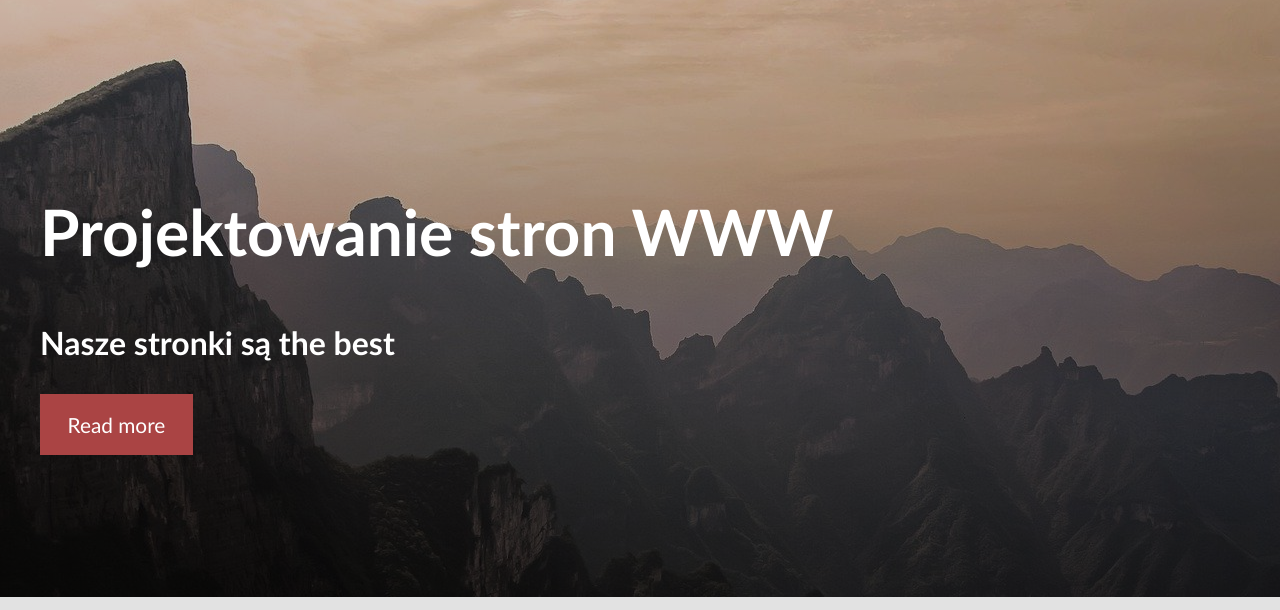
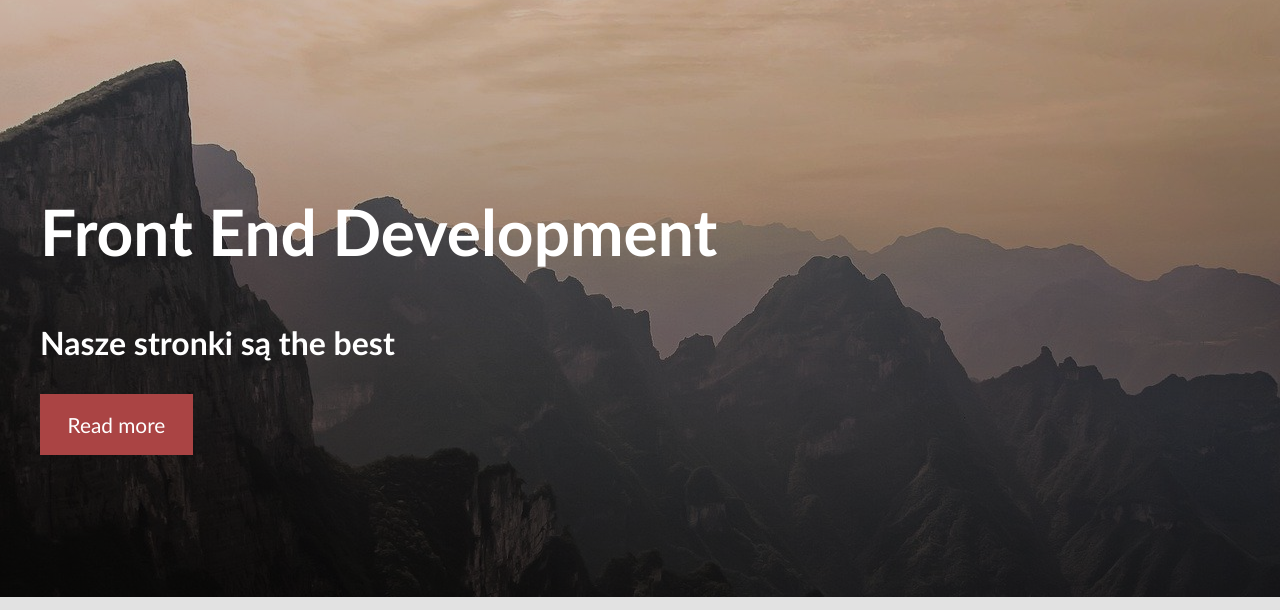
Before and after one commit to Bartosz27Z/pierwsza-strona-www, a plain HTML site: page index.html in a window 1280 px wide. Shown: the part 139-749 px from the top of the page. Drawn offline with Linux system fonts and the light colour scheme.

Commit message:
baner changed

```diff
--- a/index.html
+++ b/index.html
@@ -23,7 +23,7 @@
 
     <section class="baner">
         <div class="container">
-            <h1>Projektowanie stron WWW</h1>
+            <h1>Front End Development</h1>
             <h3>Nasze stronki są the best</h3>
             <a href="#" class="btn">Read more</a>
         </div>
```
